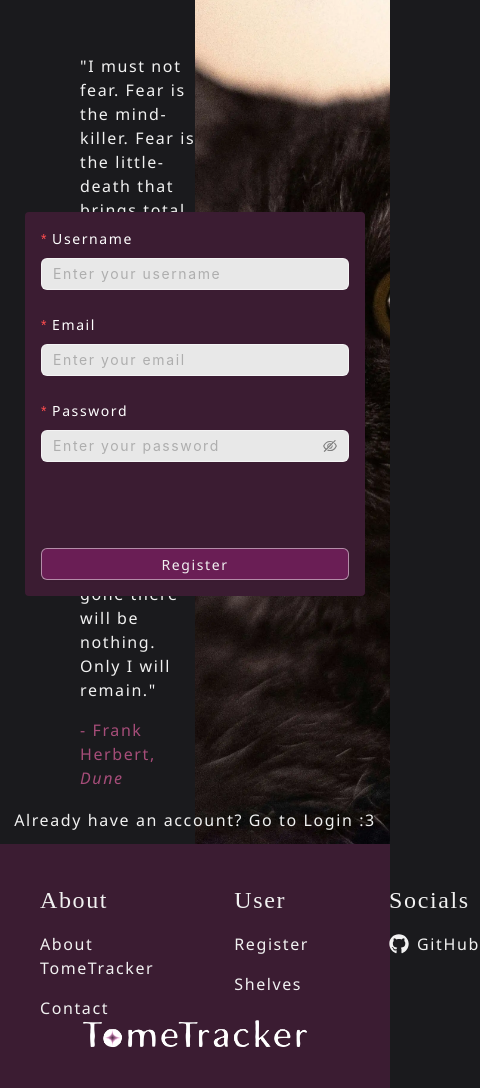
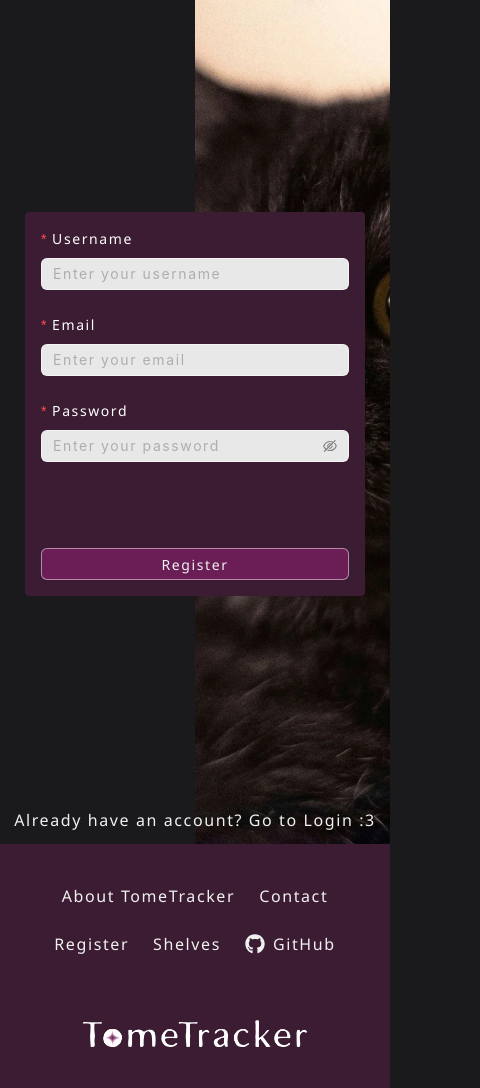
Before and after one commit to sarahthebest/TomeTracker, a React (Vite) app: page /register in a window 390 px wide. Shown: the whole page, 480 px wide, since content can reach past the window. Built offline with nearby package versions, Linux system fonts and the light colour scheme; a web font is replaced by a local one.

Commit message:
Make footer & background responsive

```diff
--- a/src/components/Atoms/Background.tsx
+++ b/src/components/Atoms/Background.tsx
@@ -17,9 +17,9 @@ const Background = () => {
     }, []);
 
     return (
-        <Flex className="absolute h-full min-h-screen top-0 w-full">
+        <Flex className="absolute flex h-full min-h-screen top-0 w-full">
             <div className="text w-1/2 flex flex-col justify-center h-full">
-                <div className="excerpt w-3/5 ml-20 flex flex-col gap-4">
+                <div className="excerpt w-3/5 ml-20 flex-col gap-4 hidden md:flex">
                     <h2>{snippet ? `"${snippet}"` : "Loading excerpt..."}</h2>
                     <p className="text-accent">
                         - {author}, <em>{bookTitle}</em>
--- a/src/components/Footer/Footer.tsx
+++ b/src/components/Footer/Footer.tsx
@@ -2,20 +2,12 @@ import { FaGithub } from "react-icons/fa";
 
 const Footer = () => {
     return (
-        <footer className="bg-primary p-10 flex flex-col relative justify-between">
-            <div className="footer_content flex gap-20">
-                <div className="about flex flex-col gap-4">
-                    <h3 className="heading text-2xl">About</h3>
+        <footer className="bg-primary p-10 flex flex-col relative overflow-hidden justify-between">
+            <div className="footer_content flex gap-6 mx-auto pb-16 flex-wrap justify-center">
                 <p>About TomeTracker</p>
                 <p>Contact</p>
-                </div>
-                <div className="user flex flex-col gap-4">
-                    <h3 className="heading text-2xl">User</h3>
                 <p>Register</p>
                 <p>Shelves</p>
-                </div>
-                <div className="socials flex flex-col gap-4">
-                    <h3 className="heading text-2xl">Socials</h3>
                 <a
                     href="https://github.com"
                     target="_blank"
@@ -25,7 +17,6 @@ const Footer = () => {
                     <FaGithub size={20} />
                     GitHub
                 </a>
-                </div>
             </div>
             <img
                 src="src/assets/img/logo.png"
```
Lines whose indentation alone changed are shown as unchanged.
